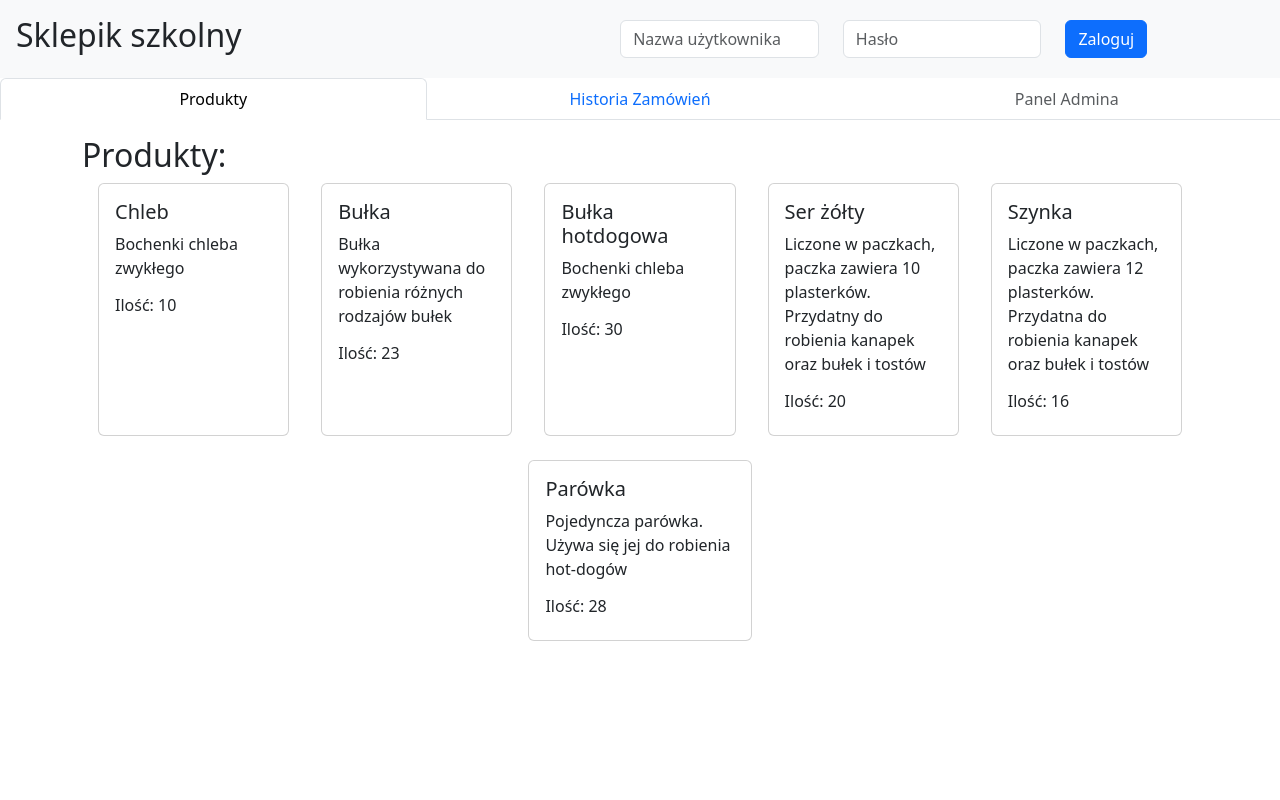
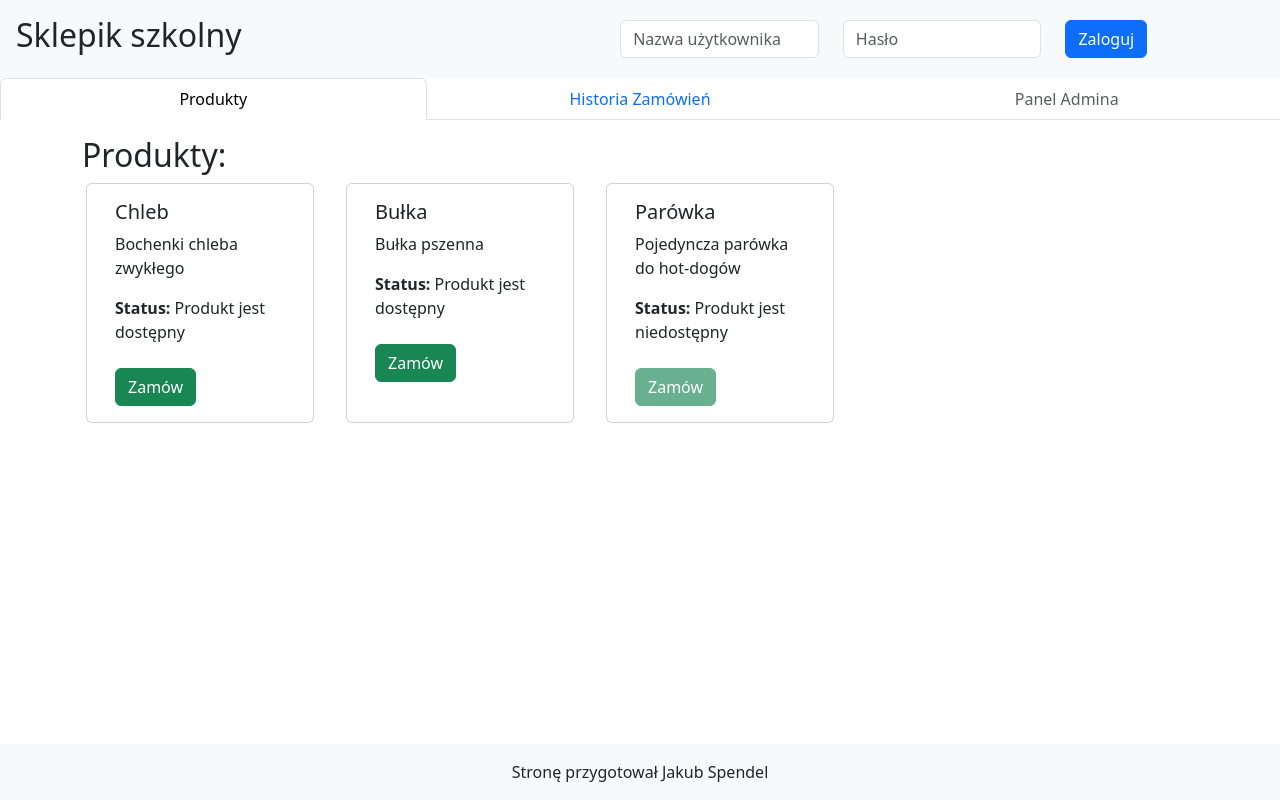
Before and after one commit to nikter100/Szkolny-sklepik, a React (Create React App) app: page / in a window 1280 px wide. Built offline with nearby package versions, Linux system fonts and the light colour scheme.

Commit message:
Dobracowanie aplikacji, dodanie zamawiania
- Dodanie stopki
- Usuniecie wyświetlania ilość produktów
- Dodanie statusu dostępności produktu
- Dodanie przycisku zamów do karty porduktu który tworzy zamówienie w historii zamówień
- Dodanie zmiany statusu zamówienia z konta admina

```diff
--- a/src/App.js
+++ b/src/App.js
@@ -11,123 +11,162 @@ import Card from 'react-bootstrap/Card';
 import { Container } from 'react-bootstrap';
 
 // Nawigacja
-function NavB({ setIsAdmin }) {
-  const [username, setUsername] = useState('');
-  const [password, setPassword] = useState('');
-
-  const handleLogin = (e) => {
-    e.preventDefault();
-    if (username === 'admin' && password === 'admin') {
-      setIsAdmin(true);
-      alert('Zalogowano jako admin!');
-    } else {
-      alert('Niepoprawne dane logowania!');
-    }
+function NavB({ isAdmin, setIsAdmin }) {
+  const handleLogout = () => {
+    setIsAdmin(false); // Wylogowanie
   };
 
   return (
     <Navbar className="bg-body-tertiary p-3">
       <h2>Sklepik szkolny</h2>
-      <Form className="d-flex ms-auto" onSubmit={handleLogin}>
+      <Form className="d-flex ms-auto">
+        {isAdmin ? (
+          <Button variant="danger" onClick={handleLogout}>
+            Wyloguj się
+          </Button>
+        ) : (
           <Row>
             <Col>
-            <Form.Control
-              type="text"
-              placeholder="Nazwa użytkownika"
-              value={username}
-              onChange={(e) => setUsername(e.target.value)}
-            />
+              <Form.Control type="text" placeholder="Nazwa użytkownika" id="username" />
             </Col>
             <Col>
-            <Form.Control
-              type="password"
-              placeholder="Hasło"
-              value={password}
-              onChange={(e) => setPassword(e.target.value)}
-            />
+              <Form.Control type="password" placeholder="Hasło" id="password" />
             </Col>
             <Col>
-            <Button variant="primary" type="submit">
+              <Button
+                variant="primary"
+                type="button"
+                onClick={() => {
+                  const username = document.getElementById('username').value;
+                  const password = document.getElementById('password').value;
+                  if (username === 'admin' && password === 'admin') {
+                    setIsAdmin(true); // Logowanie
+                  } else {
+                    alert('Nieprawidłowe dane logowania!');
+                  }
+                }}
+              >
                 Zaloguj
               </Button>
             </Col>
           </Row>
+        )}
       </Form>
     </Navbar>
   );
 }
 
+
 // Wyświetlanie produktów
-function Produkty({ produkty, setProdukty, isAdmin }) {
-  // Grupowanie produktów w tablice po 5 elementów
-  const grupyProduktow = [];
-  for (let i = 0; i < produkty.length; i += 5) {
-    grupyProduktow.push(produkty.slice(i, i + 5));
-  }
-
-  // Funkcja do usuwania produktu
-  const usunProdukt = (indexDoUsuniecia) => {
-    setProdukty(produkty.filter((_, index) => index !== indexDoUsuniecia));
+function ProductCard({ produkty, setProdukty, isAdmin, zamowienia, setZamowienia }) {
+  // Funkcja do zamawiania produktu
+  const zamowProdukt = (nazwaProduktu) => {
+    const noweZamowienie = { produkt: nazwaProduktu, status: 'Zamówione' };
+    setZamowienia([...zamowienia, noweZamowienie]);
   };
 
   return (
     <Container>
       <h2>Produkty:</h2>
-      {grupyProduktow.map((grupa, indexGrupy) => (
-        <div key={indexGrupy} className="d-flex justify-content-around mb-4">
-          {grupa.map((produkt, indexProduktu) => {
-            const indexGlobalny = indexGrupy * 5 + indexProduktu; // Obliczenie indeksu w oryginalnej tablicy
-            return (
-              <Card key={indexGlobalny} style={{ width: '20%' }} className="mx-3">
+      <div className="row">
+        {produkty.map((produkt, index) => (
+          <Card key={index} style={{ width: '20%' }} className="mx-3 mb-4">
             <Card.Body>
               <Card.Title>{produkt.nazwa}</Card.Title>
               <Card.Text>{produkt.opis}</Card.Text>
               <Card.Text>
-                    <h6>Ilość: {produkt.ilosc}</h6>
+                <strong>Status:</strong>{' '}
+                {produkt.dostepnosc === 1 ? 'Produkt jest dostępny' : 'Produkt jest niedostępny'}
               </Card.Text>
+              <div>
                 {isAdmin && (
+                  <Form.Check
+                    type="checkbox"
+                    id={`dostepnosc-${index}`}
+                    label="Dostępny"
+                    checked={produkt.dostepnosc === 1}
+                    onChange={() =>
+                      setProdukty(
+                        produkty.map((p, i) =>
+                          i === index ? { ...p, dostepnosc: p.dostepnosc === 1 ? 0 : 1 } : p
+                        )
+                      )
+                    }
+                  />
+                )}
+              </div>
               <Button
-                      variant="danger"
-                      onClick={() => usunProdukt(indexGlobalny)}
+                variant="success"
+                className="mt-2"
+                onClick={() => zamowProdukt(produkt.nazwa)}
+                disabled={produkt.dostepnosc === 0}
               >
-                      Usuń produkt
+                Zamów
               </Button>
-                  )}
             </Card.Body>
           </Card>
-            );
-          })}
+        ))}
       </div>
-      ))}
     </Container>
   );
 }
 
 // Sekcja Historia
-function Historia() {
+function OrderHistory({ zamowienia, setZamowienia, isAdmin }) {
+  // Funkcja do zmiany statusu zamówienia
+  const zmienStatus = (index, nowyStatus) => {
+    const noweZamowienia = [...zamowienia];
+    noweZamowienia[index].status = nowyStatus;
+    setZamowienia(noweZamowienia);
+  };
+
   return (
-    <div>
-      <h4>Historia zamówień</h4>
-      <p>Historia zamówień będzie dostępna wkrótce.</p>
-    </div>
+    <Container>
+      <h2>Zamówienia:</h2>
+      {zamowienia.length === 0 ? (
+        <p>Brak zamówień.</p>
+      ) : (
+        zamowienia.map((zamowienie, index) => (
+          <Card key={index} className="mb-3">
+            <Card.Body>
+              <Card.Title>{zamowienie.produkt}</Card.Title>
+              <Card.Text>
+                <strong>Status:</strong>{' '}
+                {isAdmin ? (
+                  <Form.Select
+                    value={zamowienie.status}
+                    onChange={(e) => zmienStatus(index, e.target.value)}
+                  >
+                    <option value="Zamówione">Zamówione</option>
+                    <option value="W trakcie realizacji">W trakcie realizacji</option>
+                    <option value="Zrobione">Zrobione</option>
+                  </Form.Select>
+                ) : (
+                  zamowienie.status
+                )}
+              </Card.Text>
+            </Card.Body>
+          </Card>
+        ))
+      )}
+    </Container>
   );
 }
-
 // Panel Admina
-function Admin({ produkty, setProdukty }) {
+function AdminDashboard({ produkty, setProdukty }) {
   const [nazwa, setNazwa] = useState('');
-  const [ilosc, setIlosc] = useState('');
   const [opis, setOpis] = useState('');
+  const [dostepnosc, setDostepnosc] = useState(false);
 
   // Obsługa dodawania produktów
   const dodajProdukt = (e) => {
     e.preventDefault();
-    if (nazwa && ilosc && opis) {
-      const nowyProdukt = { nazwa, ilosc: parseInt(ilosc, 10), opis };
+    if (nazwa && opis) {
+      const nowyProdukt = { nazwa, opis, dostepnosc: dostepnosc ? 1 : 0 };
       setProdukty([...produkty, nowyProdukt]);
       setNazwa('');
-      setIlosc('');
       setOpis('');
+      setDostepnosc(false);
     }
   };
 
@@ -166,17 +205,12 @@ function Admin({ produkty, setProdukty }) {
         </div>
 
         <div className="mb-3">
-          <label htmlFor="iloscProduktu" className="form-label">
-            Ilość
-          </label>
-          <input
-            type="number"
-            className="form-control"
-            id="iloscProduktu"
-            value={ilosc}
-            onChange={(e) => setIlosc(e.target.value)}
-            placeholder="Wprowadź ilość"
-            required
+          <Form.Check
+            type="checkbox"
+            id="dostepnoscProduktu"
+            label="Dostępny"
+            checked={dostepnosc}
+            onChange={(e) => setDostepnosc(e.target.checked)}
           />
         </div>
 
@@ -189,46 +223,60 @@ function Admin({ produkty, setProdukty }) {
 }
 
 // Główna zawartość (karty)
-function Zawartosc({ produkty, setProdukty, isAdmin }) {
+function ProductList({ produkty, setProdukty, isAdmin, zamowienia, setZamowienia }) {
   return (
-    <Tabs
-      defaultActiveKey="produkty"
-      id="justify-tab-example"
-      className="mb-3"
-      justify
-    >
-      <Tab eventKey="produkty" title="Produkty" >
-        <Produkty produkty={produkty} setProdukty={setProdukty} isAdmin={isAdmin} />
+    <Tabs defaultActiveKey="produkty" id="justify-tab-example" className="mb-3" justify>
+      <Tab eventKey="produkty" title="Produkty">
+        <ProductCard
+          produkty={produkty}
+          setProdukty={setProdukty}
+          isAdmin={isAdmin}
+          zamowienia={zamowienia}
+          setZamowienia={setZamowienia}
+        />
       </Tab>
       <Tab eventKey="historia" title="Historia Zamówień">
-        <Historia />
+        <OrderHistory zamowienia={zamowienia} setZamowienia={setZamowienia} isAdmin={isAdmin} />
       </Tab>
       <Tab eventKey="admin" title="Panel Admina" disabled={!isAdmin}>
-        <Admin produkty={produkty} setProdukty={setProdukty} />
+        <AdminDashboard produkty={produkty} setProdukty={setProdukty} />
       </Tab>
     </Tabs>
   );
 }
 
+function Footer() {
+  return (
+    <footer className="bg-body-tertiary text-center py-3 mt-auto">
+      <p className="mb-0">Stronę przygotował Jakub Spendel</p>
+    </footer>
+  );
+}
+
+
 // Główna aplikacja
 function App() {
   const [produkty, setProdukty] = useState([
-    { nazwa: 'Chleb', ilosc: 10, opis: 'Bochenki chleba zwykłego' },
-    { nazwa: 'Bułka', ilosc: 23, opis: 'Bułka wykorzystywana do robienia różnych rodzajów bułek' },
-    { nazwa: 'Bułka hotdogowa', ilosc: 30, opis: 'Bochenki chleba zwykłego' },
-    { nazwa: 'Ser żółty', ilosc: 20, opis: 'Liczone w paczkach, paczka zawiera 10 plasterków. Przydatny do robienia kanapek oraz bułek i tostów' },
-    { nazwa: 'Szynka', ilosc: 16, opis: 'Liczone w paczkach, paczka zawiera 12 plasterków. Przydatna do robienia kanapek oraz bułek i tostów' },
-    { nazwa: 'Parówka', ilosc: 28, opis: 'Pojedyncza parówka. Używa się jej do robienia hot-dogów' },
+    { nazwa: 'Chleb', opis: 'Bochenki chleba zwykłego', dostepnosc: 1 },
+    { nazwa: 'Bułka', opis: 'Bułka pszenna', dostepnosc: 1 },
+    { nazwa: 'Parówka', opis: 'Pojedyncza parówka do hot-dogów', dostepnosc: 0 },
   ]);
 
+  const [zamowienia, setZamowienia] = useState([]);
   const [isAdmin, setIsAdmin] = useState(false);
 
   return (
-    <div>
-      <NavB setIsAdmin={setIsAdmin} />
-      <Zawartosc produkty={produkty} setProdukty={setProdukty} isAdmin={isAdmin} />
+    <div className="d-flex flex-column min-vh-100">
+      <NavB isAdmin={isAdmin} setIsAdmin={setIsAdmin} />
+      <ProductList
+        produkty={produkty}
+        setProdukty={setProdukty}
+        isAdmin={isAdmin}
+        zamowienia={zamowienia}
+        setZamowienia={setZamowienia}
+      />
+      <Footer />
     </div>
   );
 }
-
 export default App;
```
Lines whose indentation alone changed are shown as unchanged.
